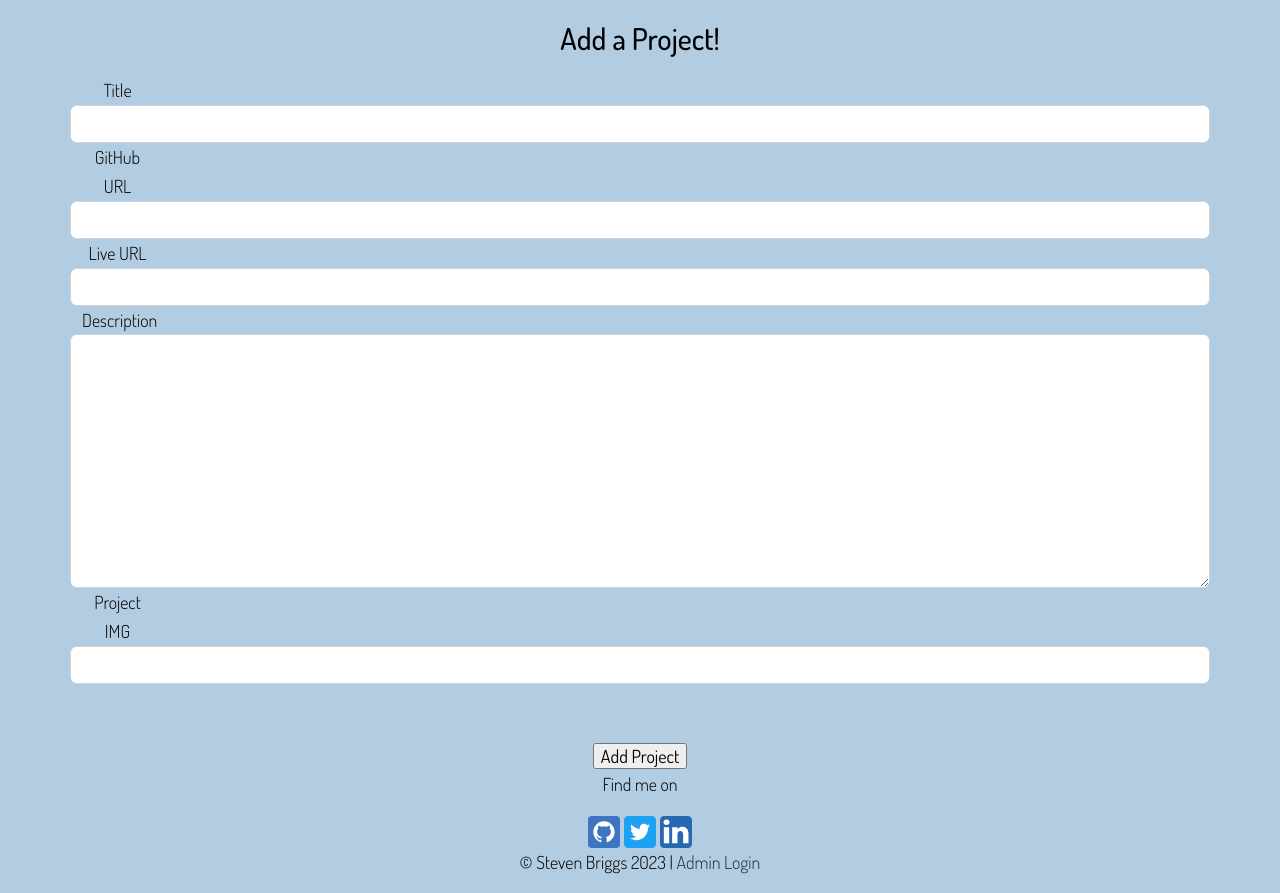
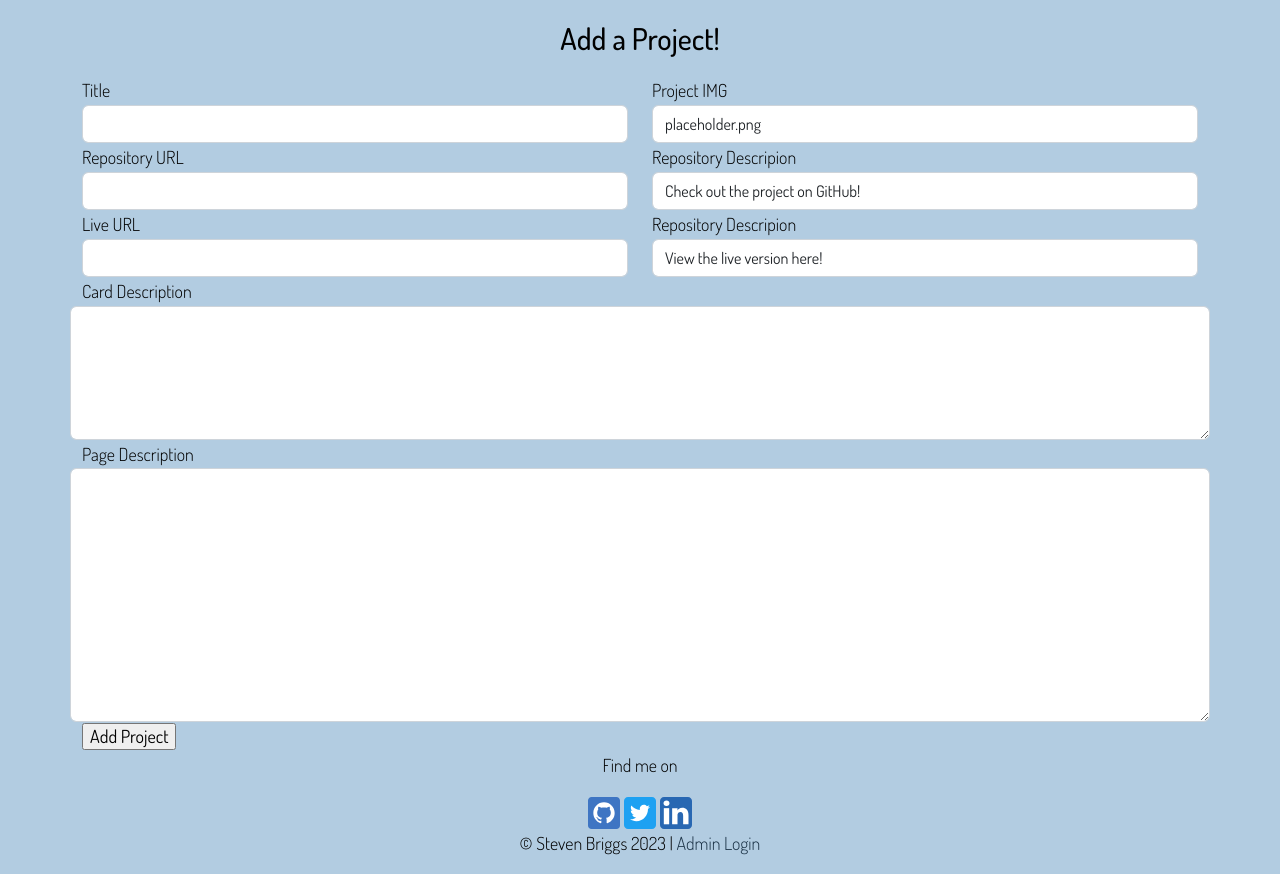
Before and after one commit to RocinRykor/rrprojects.studio, a Flask app: template rrprojects/templates/public/projects/add_project.html in a window 1280 px wide. Shown: the part 76-969 px from the top of the page. Run offline with Flask 3, Linux system fonts and the light colour scheme; tables that the repository leaves empty hold one stand-in row (values such as "Sample post"); the template is opened without the code that fills it: values that come from a table or form of the project are taken from there, most other values are stand-ins (such as "Sample title", 1, 10 or a date in 2020); parts of the project's set-up code (start-up, migrations or seed data) failed here and were passed over.

Commit message:
page cleanup

```diff
--- a/rrprojects/forms.py
+++ b/rrprojects/forms.py
@@ -1,7 +1,6 @@
 from flask_wtf import FlaskForm
-from wtforms import StringField, TextAreaField, SubmitField, PasswordField
-from wtforms import BooleanField
-from wtforms.validators import InputRequired, Length, EqualTo
+from wtforms import StringField, TextAreaField, SubmitField, PasswordField, BooleanField, FileField
+from wtforms.validators import InputRequired, Length, EqualTo, DataRequired
 from wtforms.widgets import TextArea
 
 
@@ -14,9 +13,12 @@ class LoginForm(FlaskForm):
 
 class ProjectForm(FlaskForm):
     title = StringField("Title", validators=[InputRequired(), Length(max=64)])
-    repo_link = StringField("GitHub URL", validators=[InputRequired(), Length(max=256)])
+    repo_link = StringField("Repository URL", validators=[InputRequired(), Length(max=256)])
+    repo_link_description = StringField("Repository Descripion", validators=[InputRequired(), Length(max=256)], default="Check out the project on GitHub!")
     live_link = StringField("Live URL", validators=[InputRequired(), Length(max=256)])
-    description = TextAreaField("Description", validators=[InputRequired(), Length(max=8192)])
-    img_filename = StringField("Project IMG", validators=[InputRequired(), Length(max=128)])
+    live_link_description = StringField("Repository Descripion", validators=[InputRequired(), Length(max=256)], default="View the live version here!")
+    short_description = TextAreaField("Card Description", validators=[InputRequired(), Length(max=256)])
+    description = TextAreaField("Page Description", validators=[InputRequired(), Length(max=8192)])
+    img_filename = StringField("Project IMG", validators=[InputRequired(), Length(max=128)], default="placeholder.png")
 
     submit = SubmitField("Add Project")
--- a/rrprojects/models.py
+++ b/rrprojects/models.py
@@ -87,7 +87,7 @@ class Project(db.Model):
             "repo_link_description": self.repo_link_description,
             "live_link": self.live_link,
             "live_link_description": self.live_link_description,
-            "short_description": self.short_description
+            "short_description": self.short_description,
             "description": self.description,
             "img_filename": self.img_filename,
         }
--- a/rrprojects/routes/api/projects/project_api_routes.py
+++ b/rrprojects/routes/api/projects/project_api_routes.py
@@ -20,6 +20,8 @@ def create_project():
 
     -> JSON Dict
     """
+
+
 
     project = projects_api.create_project(request.json)
     return project.jsonify(), 200
--- a/rrprojects/static/css/styles.css
+++ b/rrprojects/static/css/styles.css
@@ -41,7 +41,6 @@ body {
 }
 
 main {
-    text-align: center;
     margin: 0 auto;
 }
 
@@ -209,6 +208,10 @@ a:hover {
     flex: 1 0 auto;
 }
 
+.centered {
+    text-align: center;
+}
+
 /* Section || Footer */
 .page-footer {
     clear: both;
--- a/rrprojects/templates/public/about.html
+++ b/rrprojects/templates/public/about.html
@@ -1,7 +1,7 @@
 <!DOCTYPE html>
 {% extends "public/partials/base.html" %} {% block main %}
 
-<main class="about-main">
+<main class="about-main centered">
     <h1>About Me!</h1>
 
     <p>
--- a/rrprojects/templates/public/contact.html
+++ b/rrprojects/templates/public/contact.html
@@ -1,7 +1,7 @@
 <!DOCTYPE html>
 {% extends "public/partials/base.html" %} {% block main %}
 
-<main class="contact-main">
+<main class="contact-main centered">
     <section>
         <h1>Contact Me!</h1>
         <p>
--- a/rrprojects/templates/public/index.html
+++ b/rrprojects/templates/public/index.html
@@ -11,7 +11,7 @@
         My name is Steven Briggs. I am a <span>web</span> developer from
         Washington.
     </p>
-    <a href="/work">Check out some of my code</a>
+    <a href="/project">Check out some of my projects</a>
 </main>
 
 {% endblock %}
--- a/rrprojects/templates/public/projects/add_project.html
+++ b/rrprojects/templates/public/projects/add_project.html
@@ -1,35 +1,73 @@
 <!DOCTYPE html>
 {% extends "public/partials/base.html" %} {% block main %}
 
-<h1>Add a Project!</h1>
+<h1 class="centered">Add a Project!</h1>
 
-<form action="/project/add" id="project_add" name="project_add" method="post">
+<form
+    action="/project/add"
+    id="project_add"
+    name="project_add"
+    method="post"
+    enctype="multipart/form-data">
     {{form.csrf_token}}
     <div class="container">
-        <div class="form-group wtform_field row">
-            {{form.title.label(class_="col-1")}}{{form.title(class_="form-control",
-            size=32, maxlength=64)}}
+        <div class="form-group">
+            <div class="row">
+                <div class="col-sm-6">
+                    {{form.title.label}}{{form.title(class_="form-control",
+                    size=32, maxlength=64)}}
+                </div>
+                <div class="col-sm-6">
+                    {{form.img_filename.label}}
+                    {{form.img_filename(class_="form-control", size=32,
+                    maxlength=128)}}
+                </div>
+            </div>
         </div>
-        <div class="form-group wtform_field row">
-            {{form.repo_link.label(class_="col-1")}}
-            {{form.repo_link(class_="form-control", size=32, maxlength=256)}}
+        <div class="form-group">
+            <div class="row">
+                <div class="col-sm-6">
+                    {{form.repo_link.label}}
+                    {{form.repo_link(class_="form-control", size=32,
+                    maxlength=256)}}
+                </div>
+                <div class="col-sm-6">
+                    {{form.repo_link_description.label}}
+                    {{form.repo_link_description(class_="form-control", size=32,
+                    maxlength=256)}}
+                </div>
+            </div>
         </div>
-        <div class="form-group wtform_field row">
-            {{form.live_link.label(class_="col-1")}}
-            {{form.live_link(class_="form-control", size=32, maxlength=256)}}
+        <div class="form-group">
+            <div class="row">
+                <div class="col-sm-6">
+                    {{form.live_link.label}}
+                    {{form.live_link(class_="form-control", size=32,
+                    maxlength=256)}}
+                </div>
+                <div class="col-sm-6">
+                    {{form.live_link_description.label}}
+                    {{form.live_link_description(class_="form-control", size=32,
+                    maxlength=256)}}
+                </div>
+            </div>
         </div>
-        <div class="form-group wtform_field row">
-            {{form.description.label(class_="col-1")}}
-            {{form.description(class_="form-control", rows=10, maxlength=8192)}}
+        <div class="form-group">
+            <div class="row">
+                {{form.short_description.label}}
+                {{form.short_description(class_="form-control", rows=5,
+                maxlength=1024)}}
+            </div>
         </div>
-        <div class="form-group wtform_field row">
-            {{form.img_filename.label(class_="col-1")}}
-            {{form.img_filename(class_="form-control", size=32, maxlength=128)}}
+        <div class="form-group">
+            <div class="row">
+                {{form.description.label}}
+                {{form.description(class_="form-control", rows=10,
+                maxlength=8192)}}
+            </div>
         </div>
+        {{form.submit}}
     </div>
-    <br />
-    <br />
-    {{form.submit}}
 </form>
 
 {% endblock %}
```
Also changed, not shown: migrations/versions/b18465f36418_.py (added, +42 -0 lines), rrprojects/routes/api/projects/projects_api.py (+19 -1 lines), rrprojects/routes/project.py (+15 -1 lines), rrprojects/templates/public/projects/partials/project_card.html (+6 -3 lines), rrprojects/templates/public/projects/project_page.html (added, +29 -0 lines), rrprojects/templates/public/projects/projects.html (+7 -6 lines).
